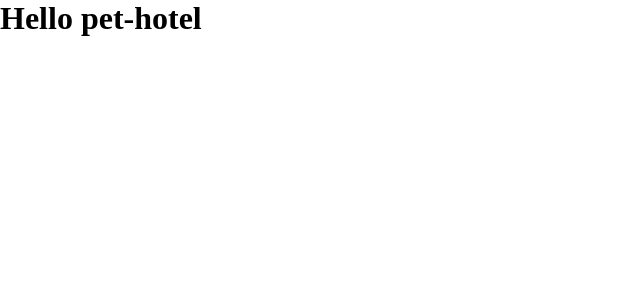
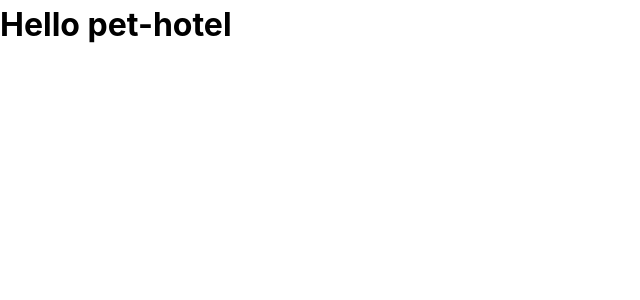
Before and after one commit to pymanceva/pet-hotel-front, a React (Vite) app: page / in a window 1280 px wide. Shown: the top 300 px of the page, without its empty margins (0-640 px from the left). Built offline with nearby package versions, Linux system fonts and the light colour scheme.

Commit message:
добавелны обертки в проект для использования React-query, mantine-ui, добавил еслинт правила для react-query.

```diff
--- /dev/null
+++ b/postcss.config.js
@@ -0,0 +1,14 @@
+module.exports = {
+  plugins: {
+    'postcss-preset-mantine': {},
+    'postcss-simple-vars': {
+      variables: {
+        'mantine-breakpoint-xs': '36em',
+        'mantine-breakpoint-sm': '48em',
+        'mantine-breakpoint-md': '62em',
+        'mantine-breakpoint-lg': '75em',
+        'mantine-breakpoint-xl': '88em',
+      },
+    },
+  },
+};
--- a/src/App.tsx
+++ b/src/App.tsx
@@ -1,5 +1,25 @@
+import { MantineProvider } from '@mantine/core';
+import { QueryClient, QueryClientProvider } from '@tanstack/react-query';
+import { useState } from 'react';
+
 function App() {
-  return <h1>Hello pet-hotel</h1>;
+  const [queryClient] = useState(
+    () =>
+      new QueryClient({
+        defaultOptions: {
+          queries: {
+            refetchOnWindowFocus: false,
+          },
+        },
+      }),
+  );
+  return (
+    <MantineProvider>
+      <QueryClientProvider client={queryClient}>
+        <h1>Hello pet-hotel</h1>
+      </QueryClientProvider>
+    </MantineProvider>
+  );
 }
 
 export default App;
--- a/src/main.tsx
+++ b/src/main.tsx
@@ -2,6 +2,7 @@ import React from 'react';
 import ReactDOM from 'react-dom/client';
 import App from './App.tsx';
 import './index.css';
+import '@mantine/core/styles.css';
 
 ReactDOM.createRoot(document.getElementById('root')!).render(
   <React.StrictMode>
```
Also changed, not shown: package.json (+10 -0 lines), .eslintrc.json, 1 other file (tests, documents, lock files or other folders).
